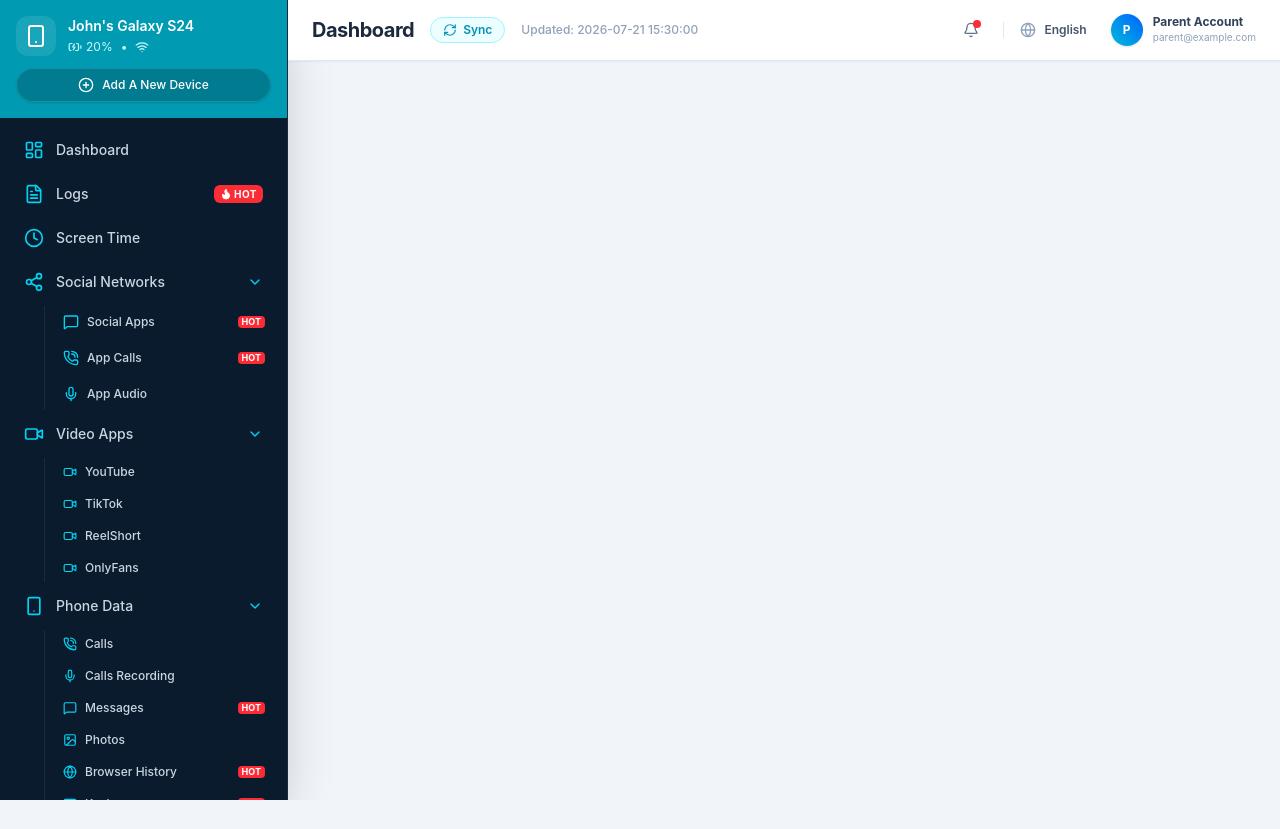
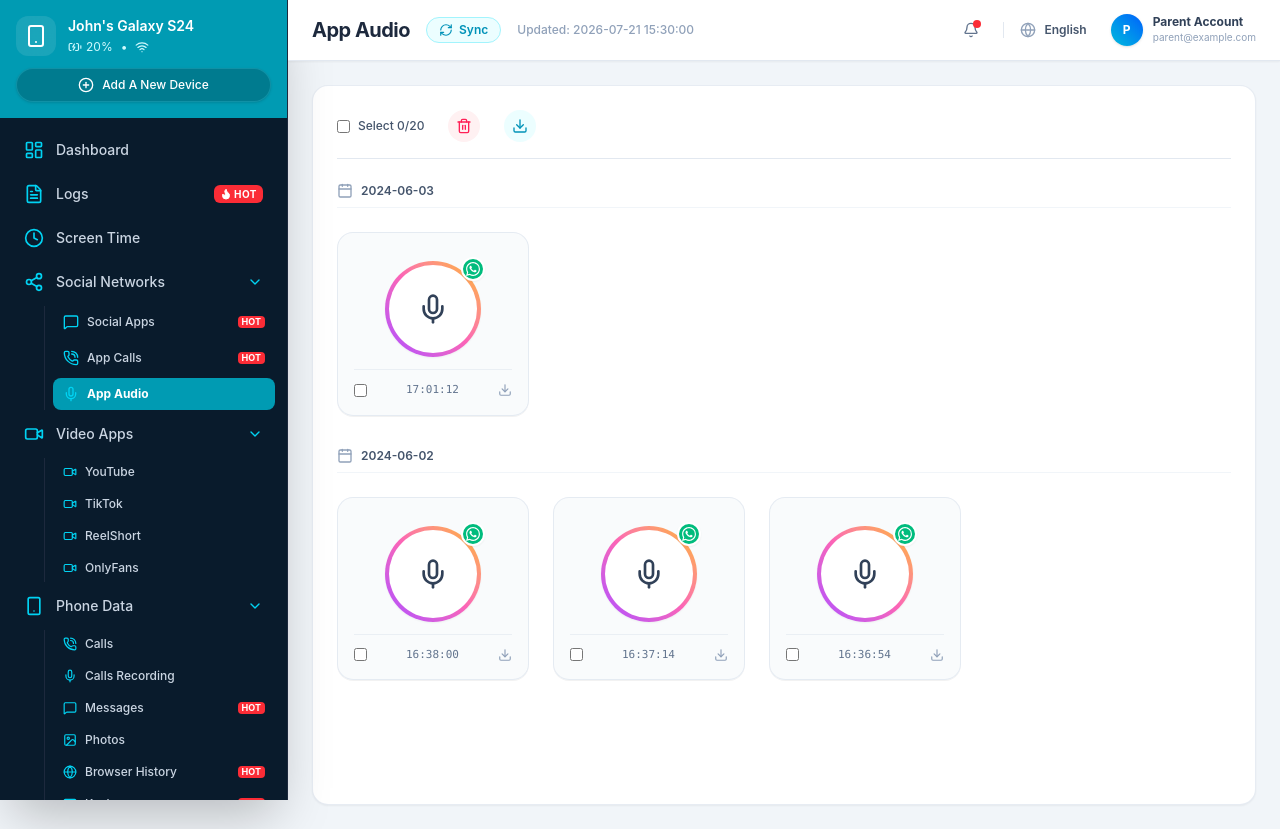
Before and after one commit to YasithaMiyuranga/ffdhf, a React (Vite) app: page /socialnetwork/app_audio in a window 1280 px wide. Before the commit the page ends 800 px from the top, so only its background shows below. Built offline with nearby package versions, Linux system fonts and the light colour scheme.

Commit message:
add App Audio voice recording page at /socialnetwork/app_audio

```diff
--- a/src/App.jsx
+++ b/src/App.jsx
@@ -7,6 +7,7 @@ import LogsPage from './pages/LogsPage';
 import ScreenTimePage from './pages/ScreenTimePage';
 import SocialAppsPage from './pages/social_networks/SocialAppsPage';
 import AppCallsPage from './pages/social_networks/AppCallsPage';
+import AppAudioPage from './pages/social_networks/AppAudioPage';
 
 function MainLayout() {
   const location = useLocation();
@@ -18,6 +19,7 @@ function MainLayout() {
     if (pathname === '/screetime' || pathname === '/screentime') return 'Screen Time';
     if (pathname.includes('/social_apps')) return 'Social Apps';
     if (pathname.includes('/app_calls')) return 'App Calls';
+    if (pathname.includes('/app_audio')) return 'App Audio';
     return 'Dashboard';
   };
 
@@ -48,6 +50,8 @@ function MainLayout() {
             <Route path="/social_apps" element={<SocialAppsPage />} />
             <Route path="/socialnetwork/app_calls" element={<AppCallsPage />} />
             <Route path="/app_calls" element={<AppCallsPage />} />
+            <Route path="/socialnetwork/app_audio" element={<AppAudioPage />} />
+            <Route path="/app_audio" element={<AppAudioPage />} />
           </Routes>
         </main>
       </div>
--- a/src/components/Sidebar.jsx
+++ b/src/components/Sidebar.jsx
@@ -169,8 +169,12 @@ export default function Sidebar() {
               </button>
 
               <button
-                onClick={() => navigate('/app_audio')}
-                className="w-full flex items-center space-x-2 px-2.5 py-2 rounded-lg hover:bg-slate-800/40 text-slate-300"
+                onClick={() => navigate('/socialnetwork/app_audio')}
+                className={`w-full flex items-center space-x-2 px-2.5 py-2 rounded-lg transition-all ${
+                  currentPath.includes('/app_audio')
+                    ? 'bg-[#009bb3] text-white font-bold'
+                    : 'hover:bg-slate-800/40 text-slate-300'
+                }`}
               >
                 <Mic className="w-4 h-4 text-cyan-400" />
                 <span>App Audio</span>
--- /dev/null
+++ b/src/features/social_networks/AppAudio.jsx
@@ -0,0 +1,93 @@
+import React, { useState } from 'react';
+import { Trash2, Download, Mic, Calendar } from 'lucide-react';
+
+const WhatsAppBadge = () => (
+  <div className="absolute -top-1 -right-1 w-6 h-6 rounded-full bg-emerald-500 text-white flex items-center justify-center shadow-xs border-2 border-white">
+    <svg className="w-3.5 h-3.5 fill-current" viewBox="0 0 24 24">
+      <path d="M17.472 14.382c-.297-.149-1.758-.867-2.03-.967-.273-.099-.471-.148-.67.15-.197.297-.767.966-.94 1.164-.173.199-.347.223-.644.075-.297-.15-1.255-.463-2.39-1.475-.883-.788-1.48-1.761-1.653-2.059-.173-.297-.018-.458.13-.606.134-.133.298-.347.446-.521.151-.172.2-.296.3-.495.099-.198.05-.372-.025-.521-.075-.148-.669-1.611-.916-2.206-.242-.579-.487-.501-.669-.51l-.57-.01c-.198 0-.52.074-.792.372s-1.04 1.016-1.04 2.479 1.065 2.876 1.213 3.074c.149.198 2.095 3.2 5.076 4.487.709.306 1.263.489 1.694.626.712.226 1.36.194 1.872.118.571-.085 1.758-.719 2.006-1.413.248-.695.248-1.29.173-1.414-.074-.124-.272-.198-.57-.347m-5.421 7.403h-.004a9.87 9.87 0 0 1-5.031-1.378l-.361-.214-3.741.982.998-3.648-.235-.374a9.86 9.86 0 0 1-1.51-5.26c.001-5.45 4.436-9.884 9.888-9.884 2.64 0 5.122 1.03 6.988 2.898a9.825 9.825 0 0 1 2.893 6.994c-.003 5.45-4.437 9.884-9.885 9.884m8.413-18.297A11.815 11.815 0 0 0 12.05 0C5.495 0 .16 5.335.157 11.892c0 2.096.547 4.142 1.588 5.945L.057 24l6.305-1.654a11.882 11.882 0 0 0 5.683 1.448h.005c6.554 0 11.89-5.335 11.893-11.893a11.821 11.821 0 0 0-3.48-8.413z"/>
+    </svg>
+  </div>
+);
+
+export default function AppAudio() {
+  const [selectedCount, setSelectedCount] = useState(0);
+
+  const audioGroups = [
+    {
+      date: '2024-06-03',
+      audios: [
+        { id: 1, time: '17:01:12', app: 'whatsapp' },
+      ],
+    },
+    {
+      date: '2024-06-02',
+      audios: [
+        { id: 2, time: '16:38:00', app: 'whatsapp' },
+        { id: 3, time: '16:37:14', app: 'whatsapp' },
+        { id: 4, time: '16:36:54', app: 'whatsapp' },
+      ],
+    },
+  ];
+
+  return (
+    <div className="bg-white rounded-2xl shadow-xs border border-slate-200/80 p-6 min-h-[720px] flex flex-col space-y-6">
+      {/* Top Control Bar */}
+      <div className="flex items-center space-x-6 pb-4 border-b border-slate-200 text-xs font-medium text-slate-600">
+        <label className="flex items-center space-x-2 cursor-pointer">
+          <input type="checkbox" className="rounded border-slate-300 text-cyan-600 focus:ring-cyan-500" />
+          <span>Select {selectedCount}/20</span>
+        </label>
+
+        <button className="p-2 rounded-full bg-rose-50 text-rose-500 hover:bg-rose-100 transition-colors">
+          <Trash2 className="w-4 h-4" />
+        </button>
+
+        <button className="p-2 rounded-full bg-cyan-50 text-cyan-600 hover:bg-cyan-100 transition-colors">
+          <Download className="w-4 h-4" />
+        </button>
+      </div>
+
+      {/* Audio Voice Recordings Grouped By Date */}
+      <div className="space-y-8 flex-1">
+        {audioGroups.map((group, gIdx) => (
+          <div key={gIdx} className="space-y-4">
+            {/* Date Header */}
+            <div className="flex items-center space-x-2 text-xs font-semibold text-slate-600 pb-2 border-b border-slate-100">
+              <Calendar className="w-4 h-4 text-slate-400" />
+              <span>{group.date}</span>
+            </div>
+
+            {/* Audio Cards Grid */}
+            <div className="flex flex-wrap gap-6 pt-2">
+              {group.audios.map((item) => (
+                <div
+                  key={item.id}
+                  className="w-48 bg-slate-50/80 border border-slate-200/80 rounded-2xl p-4 flex flex-col items-center shadow-2xs hover:shadow-md transition-all group"
+                >
+                  {/* Glowing Gradient Ring with Mic Icon */}
+                  <div className="relative my-3">
+                    <div className="w-24 h-24 rounded-full p-1 bg-gradient-to-tr from-purple-500 via-pink-400 to-amber-400 flex items-center justify-center shadow-xs">
+                      <div className="w-full h-full bg-white rounded-full flex items-center justify-center">
+                        <Mic className="w-8 h-8 text-slate-700 group-hover:scale-110 transition-transform" />
+                      </div>
+                    </div>
+                    {item.app === 'whatsapp' && <WhatsAppBadge />}
+                  </div>
+
+                  {/* Card Bottom Bar (Checkbox, Timestamp & Download) */}
+                  <div className="w-full flex items-center justify-between pt-3 border-t border-slate-200/60 text-[11px] text-slate-500 font-mono">
+                    <input type="checkbox" className="rounded border-slate-300 text-cyan-600 focus:ring-cyan-500" />
+                    <span>{item.time}</span>
+                    <button className="text-slate-400 hover:text-cyan-600 transition-colors">
+                      <Download className="w-3.5 h-3.5" />
+                    </button>
+                  </div>
+                </div>
+              ))}
+            </div>
+          </div>
+        ))}
+      </div>
+    </div>
+  );
+}
--- /dev/null
+++ b/src/pages/social_networks/AppAudioPage.jsx
@@ -0,0 +1,10 @@
+import React from 'react';
+import AppAudio from '../../features/social_networks/AppAudio';
+
+export default function AppAudioPage() {
+  return (
+    <div>
+      <AppAudio />
+    </div>
+  );
+}
```
